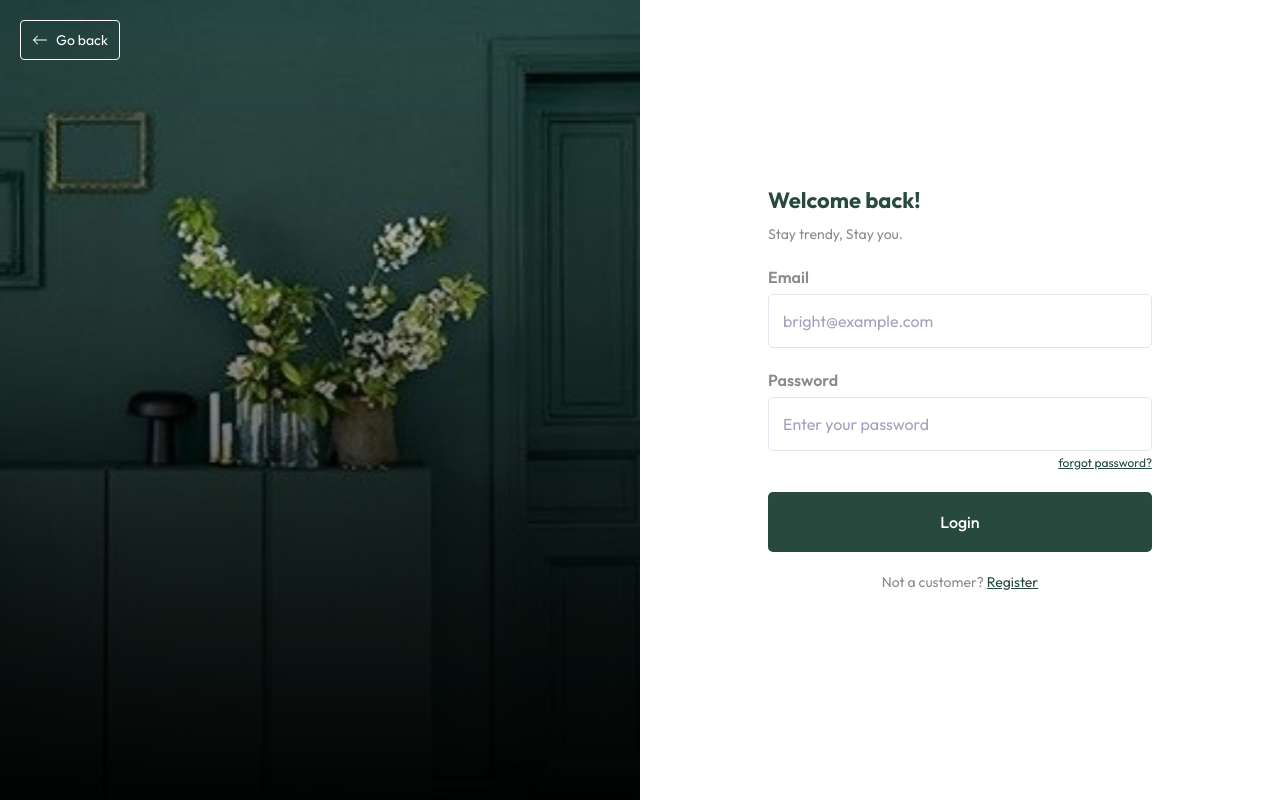
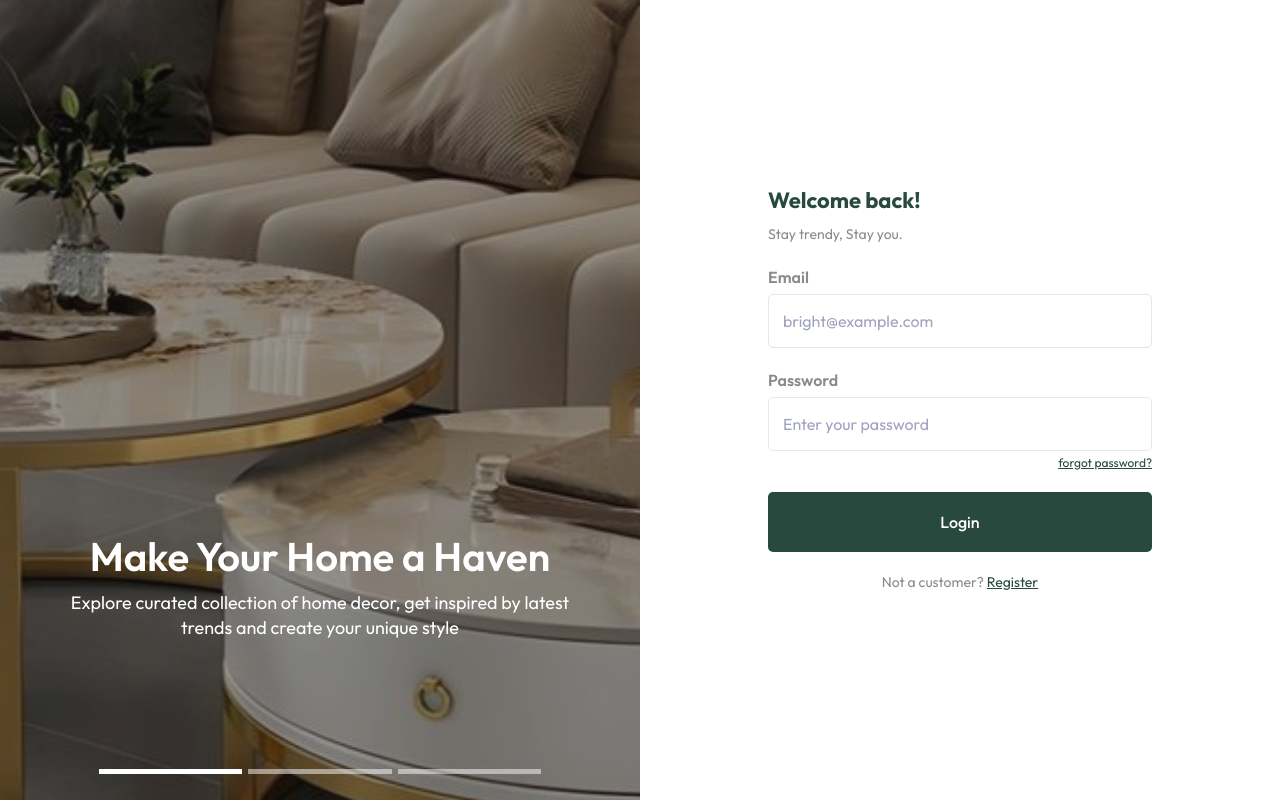
Before and after one commit to Ayodejioladimeji/dEkOR, a Next.js app: page /auth/login in a window 1280 px wide. Built offline with nearby package versions, Linux system fonts and the light colour scheme.

Commit message:
Worked on completing the Login page UI.

```diff
--- a/src/pages/auth/login.tsx
+++ b/src/pages/auth/login.tsx
@@ -8,6 +8,7 @@ import Link from "next/link";
 // import cogoToast from "cogo-toast";
 import Loading from "@/common/loading";
 import Goback from "@/common/Goback";
+import Image from "next/image";
 
 // VALIDATION REGEX
 
@@ -68,8 +69,96 @@ const Login = () => {
         return (
           <div className="auth">
             <div className="auth-left">
-              <div className="back">
-                <Goback />
+              <div
+                id="carouselExampleIndicators"
+                className="carousel slide"
+                data-bs-ride="carousel"
+              >
+                <div className="back bg-danger">
+                  <Goback />
+                </div>
+
+                <div className="carousel-indicators">
+                  <button
+                    type="button"
+                    data-bs-target="#carouselExampleIndicators"
+                    data-bs-slide-to="0"
+                    className="active"
+                    aria-current="true"
+                    aria-label="Slide 1"
+                  ></button>
+                  <button
+                    type="button"
+                    data-bs-target="#carouselExampleIndicators"
+                    data-bs-slide-to="1"
+                    aria-label="Slide 2"
+                  ></button>
+                  <button
+                    type="button"
+                    data-bs-target="#carouselExampleIndicators"
+                    data-bs-slide-to="2"
+                    aria-label="Slide 3"
+                  ></button>
+                </div>
+
+                <div className="carousel-inner">
+                  <div className="carousel-item active">
+                    <Image
+                      src="/images/hero7.svg"
+                      className="d-block w-100"
+                      alt="hero-images"
+                      width={100}
+                      height={100}
+                      unoptimized
+                    />
+
+                    <div className="contents">
+                      <h1>Make Your Home a Haven</h1>
+                      <p>
+                        Explore curated collection of home decor, get inspired
+                        by latest trends and create your unique style
+                      </p>
+                    </div>
+                  </div>
+
+                  <div className="carousel-item">
+                    <Image
+                      src="/images/hero6.svg"
+                      className="d-block w-100"
+                      alt="hero-images"
+                      width={100}
+                      height={100}
+                      unoptimized
+                    />
+
+                    <div className="contents">
+                      <h1>Make Your Home a Haven</h1>
+                      <p>
+                        Explore curated collection of home decor, get inspired
+                        by latest trends and create your unique style
+                      </p>
+                    </div>
+                  </div>
+
+                  <div className="carousel-item">
+                    <Image
+                      src="/images/hero5.svg"
+                      className="d-block w-100"
+                      alt="hero-images"
+                      width={100}
+                      height={100}
+                      unoptimized
+                    />
+
+                    <div className="contents">
+                      <h1>Make Your Home a Haven</h1>
+                      <p>
+                        Explore curated collection of home decor, get inspired
+                        by latest trends and create your unique style
+                      </p>
+                    </div>
+                  </div>
+                </div>
               </div>
             </div>
 
--- a/src/styles/global/__mixins.scss
+++ b/src/styles/global/__mixins.scss
@@ -28,7 +28,7 @@
   font-size: 16px;
   font-weight: 400;
   padding: 14px;
-  border-radius:5px;
+  border-radius: 5px;
 
   &::-webkit-input-placeholder {
     /* Chrome/Opera/Safari */
@@ -118,8 +118,8 @@
   background: $color;
   border: none;
   transition: $transitions;
-  color:$white;
-  font-weight:500;
+  color: $white;
+  font-weight: 500;
 
   &:hover {
     background: #27493eb2;
--- a/src/styles/pages/__login.scss
+++ b/src/styles/pages/__login.scss
@@ -8,13 +8,111 @@
   /* login left */
   .auth-left {
     width: 50%;
-        text-align: left;
+
+    .carousel {
+      position:relative;
+
+       .back {
+      position: absolute;
+      left: 20px;
+      top: 20px;
+      border: 1px solid $white;
+      border-radius: 4px;
+      height: 40px;
+      width: 100px;
+      display: flex;
+      align-items: center;
+      justify-content: center;
+      color: $white;
+      font-size: 14px;
+      cursor: pointer;
+      transition: $transitions;
+
+      .bi {
+        color: $white;
+      }
+
+      &:hover {
+        background: $hover-color;
+      }
+    }
+
+        .carousel-indicators {
+          position:absolute;
+          bottom:0;
+          text-align:left;
+          margin:0 left;
+
+          button {
+            height: 5px;
+            width: 150px;
+            border-radius: 4px;
+          }
+        }
+
+        .carousel-inner {
           position: relative;
-        background-image: url("../../../public/images/hero3.svg");
-        background-size: cover;
-        background-position: center;
-        padding: 20px 0 0 20px;
-        /* background-color: var(--secondary-color); */
+
+          .carousel-item {
+            position: relative;
+            height: 100vh;
+
+            img {
+              width: 100%;
+              height: 100%;
+              object-fit: cover;
+            }
+
+            &::before {
+              content: "";
+              position: absolute;
+              top: 0;
+              left: 0;
+              width: 100%;
+              height: 100%;
+              background-color: #10101070;
+              z-index: 1;
+            }
+          }
+
+          .contents {
+            position: absolute;
+            bottom: 20%;
+            z-index: 2;
+            text-align:center;
+
+            @media (max-width: 991px) {
+              width: 100%;
+            }
+
+            h1 {
+              @include heading(40px, 600, $white);
+              margin-bottom: 10px;
+
+              @media (max-width: 991px) {
+                font-size: 34px;
+              }
+
+              @media (max-width: 500px) {
+                font-size: 24px;
+              }
+            }
+
+            p {
+              @include body-text(18px, 400, $white);
+              line-height: 25px;
+              padding:0 50px;
+
+              @media (max-width: 500px) {
+                font-size: 14px;
+                margin-bottom: 20px;
+              }
+            }
+          }
+        }
+      }
+
+
 
     .image-box {
       img {
@@ -30,41 +128,7 @@
       object-fit: cover;
     }
 
-        &::before {
-            content: "";
-            display: block;
-            position: absolute;
-            width: 100%;
-            height: 100%;
-            background: linear-gradient(transparent, rgba(0, 0, 0, 0.952));
-            bottom: 0;
-            left: 0;
-        }
 
-        .back{
-            position:absolute;
-            left:20px;
-            top:20px;
-            border:1px solid $white;
-            border-radius:4px;
-            height:40px;
-            width:100px;
-            display:flex;
-            align-items: center;
-            justify-content: center;
-            color:$white;
-            font-size:14px;
-            cursor:pointer;
-            transition:$transitions;
-
-            .bi{
-                color:$white;
-            }
-
-            &:hover{
-                background:$hover-color;
-            }
-        }
   }
 
   .auth-right {
@@ -138,7 +202,6 @@
           @include buttons($primary-color);
           height: 55px;
           width: 100%;
-
         }
       }
     }
@@ -147,8 +210,6 @@
       margin-top: 10px;
       text-align: center;
     }
-
-
 
     .input_feed {
       color: var(--text-color);
@@ -181,10 +242,6 @@
       border-radius: 50%;
       cursor: pointer;
     }
-
-
-
-
   }
 }
 
```
Lines whose indentation alone changed are shown as unchanged.
